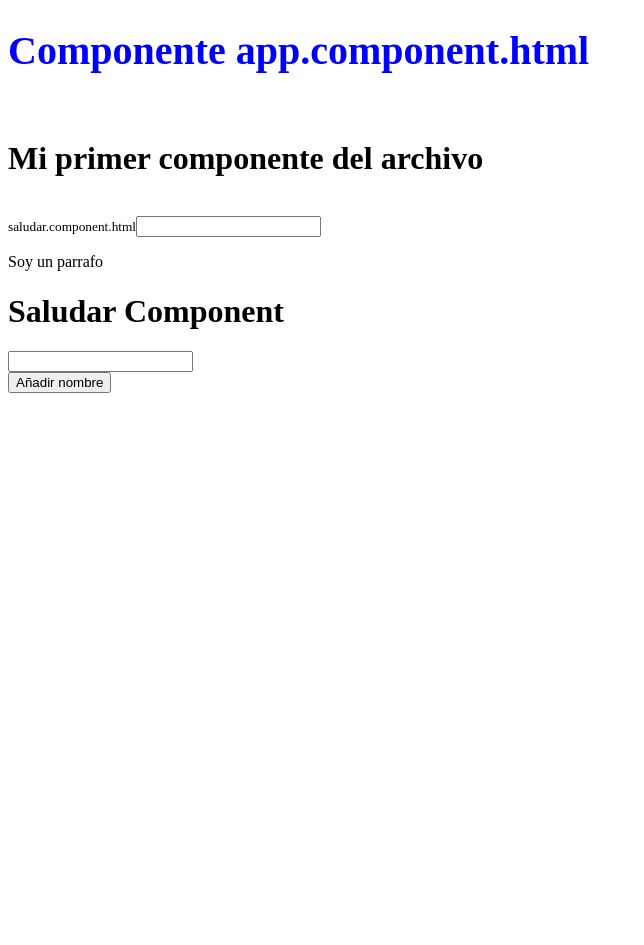
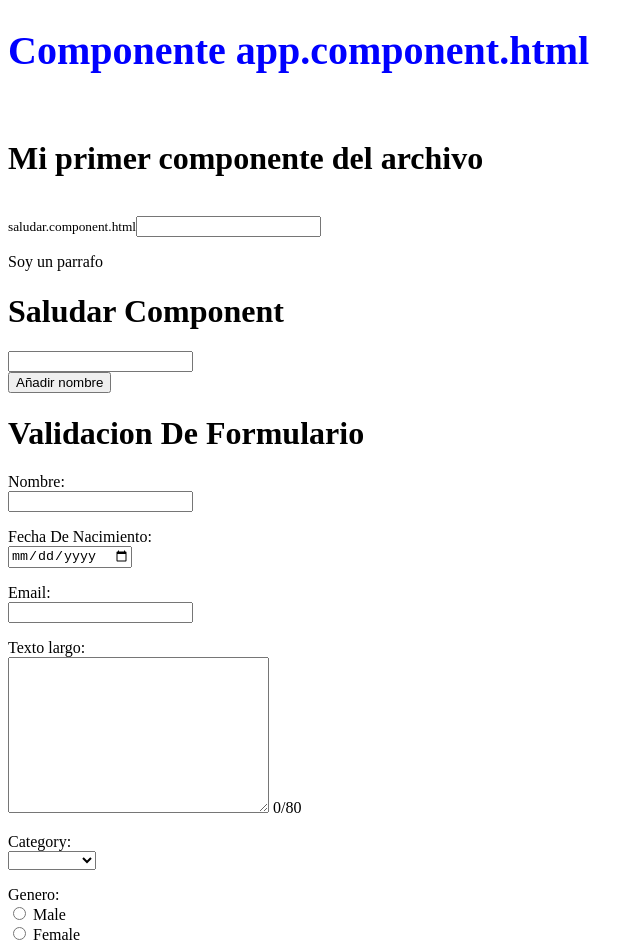
Before and after one commit to Maritza85/Proyecto-en-Binas, an Angular app: page / in a window 1280 px wide. Shown: the top 945 px of the page, without its empty margins (0-644 px from the left). Before the commit the page ends 800 px from the top, so only its background shows below. Built offline with nearby package versions, Linux system fonts and the light colour scheme.

Commit message:
PracticaValidacionFormulario

```diff
--- a/src/app/app.component.html
+++ b/src/app/app.component.html
@@ -9,3 +9,4 @@
     </p>
 </div>
 <saludar-app #mivariable [nombre] ="name"  (saludar)="onSaludar($event)"> </saludar-app>
+<app-form-app></app-form-app>
--- /dev/null
+++ b/src/app/componentes/form-app/form-app.component.html
@@ -0,0 +1,72 @@
+<h1>Validacion De Formulario</h1>
+
+<form [formGroup]="form" (ngSubmit)="save($event)">
+    <p>
+      Nombre: <br/>
+      <input type="text" formControlName="name">
+    </p>
+    <div *ngIf="form.get('name').errors && form.get('name').touched">
+        <p *ngIf="form.get('name').hasError('required')">
+          Es un campo requerido
+        </p>
+    </div>
+    <p>
+      Fecha De Nacimiento: <br/>
+      <input type="date" formControlName="date">
+    </p>
+    <div *ngIf="form.get('date').errors && form.get('date').touched">
+        <p *ngIf="form.get('date').hasError('required')">
+          Es un campo requerido
+        </p>
+    </div>
+    <p>
+      Email: <br/>
+      <input type="email" formControlName="email">
+    </p>
+    <div *ngIf="form.get('email').errors && form.get('email').touched">
+        <p *ngIf="form.get('email').hasError('required')">
+          Es un campo requerido
+        </p>
+        <p *ngIf="form.get('email').hasError('email')">
+          No es un email
+        </p>
+    </div>
+    <p>
+      Texto largo: <br/>
+      <textarea cols="30" rows="10" formControlName="text"></textarea>
+      {{form.get('text').value.length}}/80
+    </p>
+    <div *ngIf="form.get('text').errors && form.get('text').touched">
+        <p *ngIf="form.get('text').hasError('required')">
+          Es un campo requerido
+        </p>
+        <p *ngIf="form.get('text').hasError('maxlength')">
+          Te pasaste, máximo deben haber 80 caracteres.
+        </p>
+      </div>
+    <p>
+      Category: <br/>
+      <select formControlName="category">
+        <option value="1">Category 1</option>
+        <option value="2">Category 2</option>
+        <option value="3">Category 3</option>
+      </select>
+    </p>
+    <div *ngIf="form.get('category').errors && form.get('category').touched">
+        <p *ngIf="form.get('category').hasError('required')">
+          Es un campo requerido
+        </p>
+    </div>
+    <p>
+      Genero: <br/>
+      <input type="radio" name="gender" formControlName="gender" value="male"> Male<br>
+      <input type="radio" name="gender" formControlName="gender" value="female"> Female<br>
+      <input type="radio" name="gender" formControlName="gender" value="other"> Other
+    </p>
+    <div *ngIf="form.get('gender').errors && form.get('gender').touched">
+        <p *ngIf="form.get('gender').hasError('required')">
+          Es un campo requerido
+        </p>
+    </div>
+    <button type="submit">Guardar</button>
+  </form>
--- /dev/null
+++ b/src/app/componentes/form-app/form-app.component.ts
@@ -0,0 +1,44 @@
+import { Component, OnInit } from '@angular/core';
+import{ FormControl, Validators, FormGroup, FormBuilder} from '@angular/forms';
+import{debounceTime} from 'rxjs/operators';
+
+
+@Component({
+  selector: 'app-form-app',
+  templateUrl: './form-app.component.html',
+  styleUrls: ['./form-app.component.css']
+})
+export class FormAppComponent implements OnInit {
+
+ form: FormGroup;
+
+  constructor(
+    private formBuilder:FormBuilder
+  ){
+    this.buildFrom();
+  }
+
+  ngOnInit(){ }
+
+  private buildFrom(){
+    this.form = this.formBuilder.group({
+      name: ['',  [Validators.required]],
+      date: ['', [Validators.required]],
+      email: ['', [Validators.required, Validators.email]],
+      text: ['', [Validators.required, Validators.maxLength(80)]],
+      category: ['', [Validators.required]],
+      gender: ['', [Validators.required]],
+    });
+  }
+
+
+  save(event: Event) {
+    event.preventDefault();
+    if (this.form.valid) {
+      const value = this.form.value;
+      console.log(value);
+    }else{
+      this.form.markAllAsTouched();
+    }
+  }
+}
--- a/src/index.html
+++ b/src/index.html
@@ -6,6 +6,7 @@
   <base href="/">
   <meta name="viewport" content="width=device-width, initial-scale=1">
   <link rel="icon" type="image/x-icon" href="favicon.ico">
+
 </head>
 <body>
   <app-root></app-root>
```
Also changed, not shown: src/app/app.module.ts (+8 -3 lines), src/app/componentes/form-app/form-app.component.css (added), 1 other file (tests, documents, lock files or other folders).
